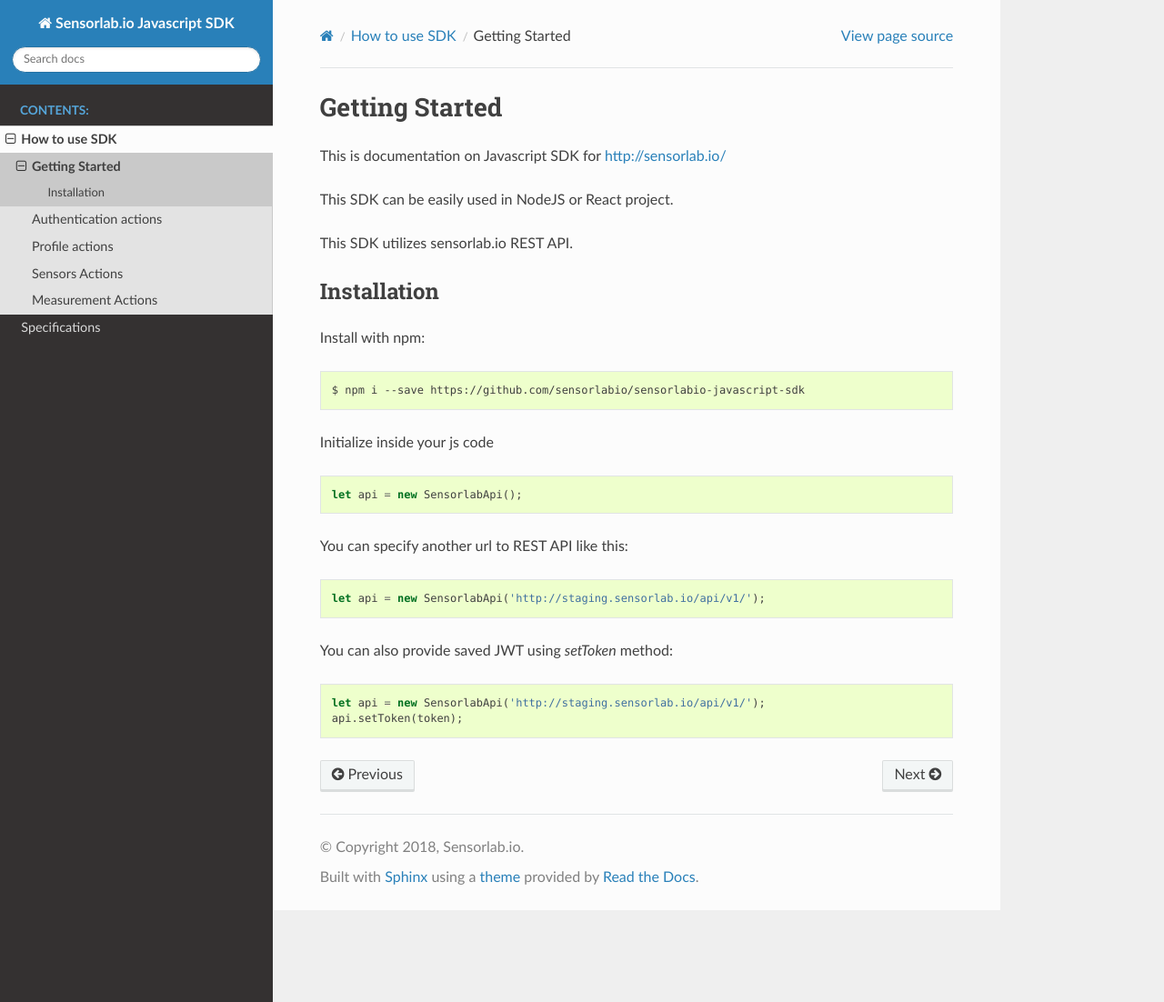
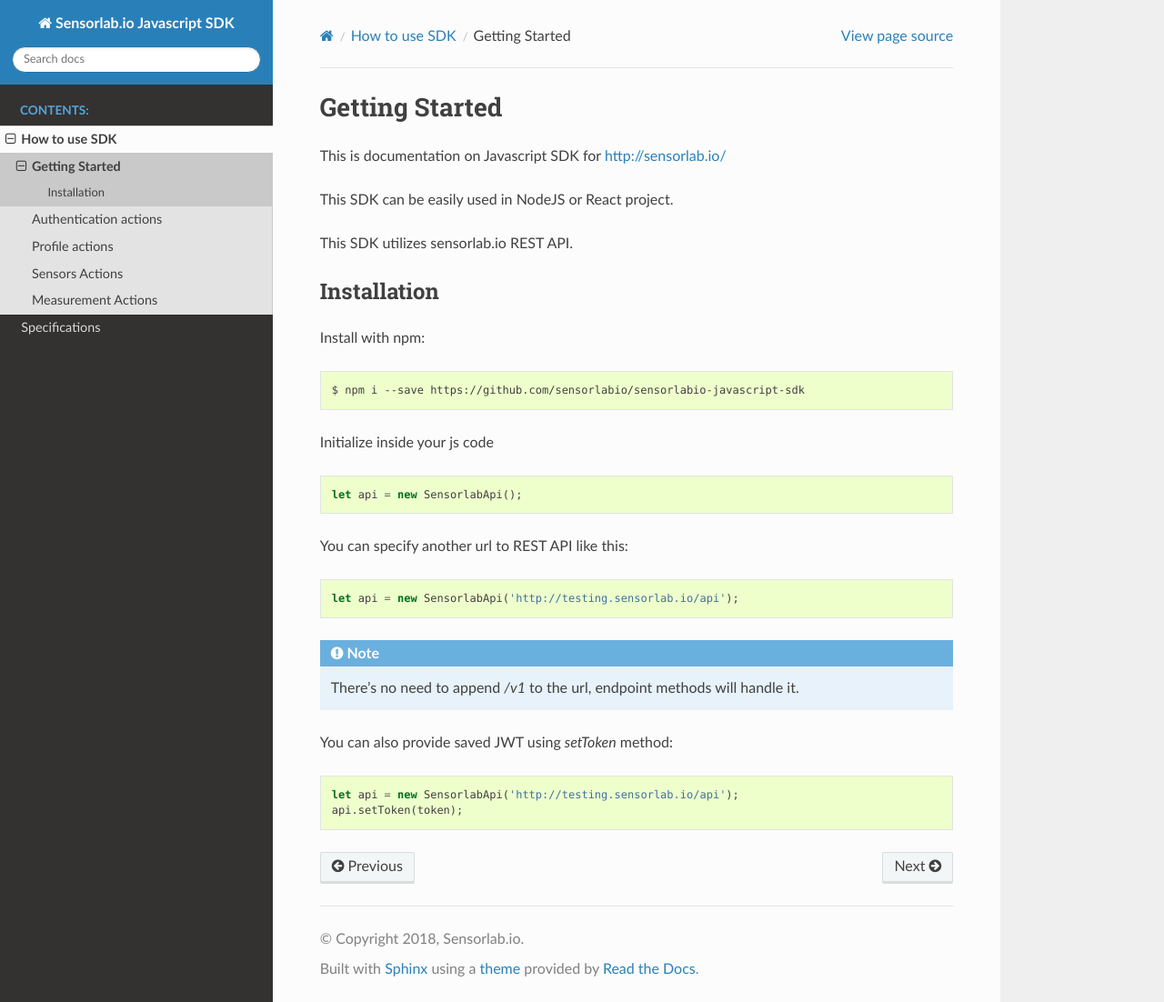
Before and after one commit to sensorlabio/sensorlabio-javascript-sdk, a Sphinx documentation site: the page built from doc/source/howto/getting_started.rst, in a window 1280 px wide and 1102 px high. Shown: the whole window at 91% size. Built offline with Sphinx 7.4.7 and the Read the Docs theme 2.0.0, drawn with Linux system fonts in a browser that asks for light colours.

Commit message:
New build. \n Added note on docs about `/v1` part of url

```diff
--- a/doc/source/howto/getting_started.rst
+++ b/doc/source/howto/getting_started.rst
@@ -24,11 +24,13 @@
 
 .. code-block:: javascript
 
-   let api = new SensorlabApi('http://staging.sensorlab.io/api/v1/');
+   let api = new SensorlabApi('http://testing.sensorlab.io/api');
+
+.. note:: There's no need to append `/v1` to the url, endpoint methods will handle it.
 
 You can also provide saved JWT using `setToken` method:
 
 .. code-block:: javascript
 
-    let api = new SensorlabApi('http://staging.sensorlab.io/api/v1/');
+    let api = new SensorlabApi('http://testing.sensorlab.io/api');
     api.setToken(token);
```
Also changed, not shown: 1 other file.
